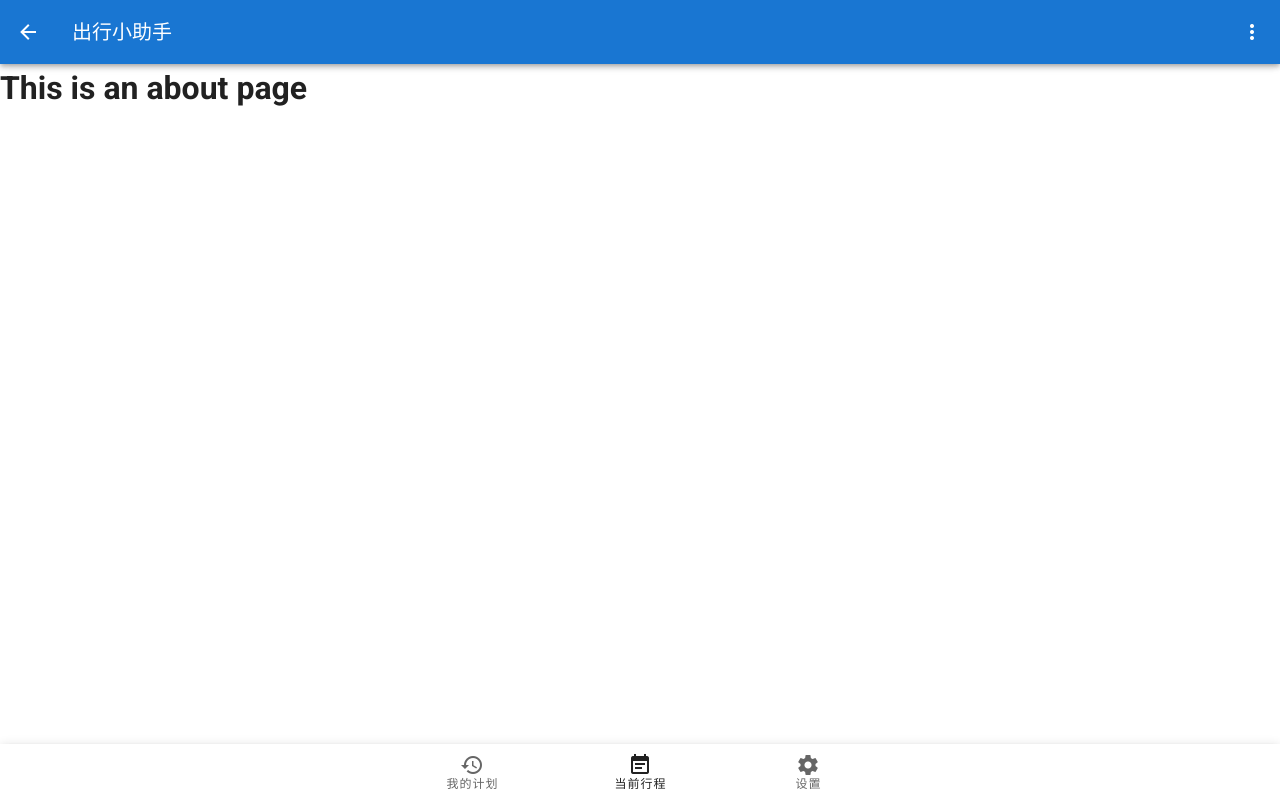
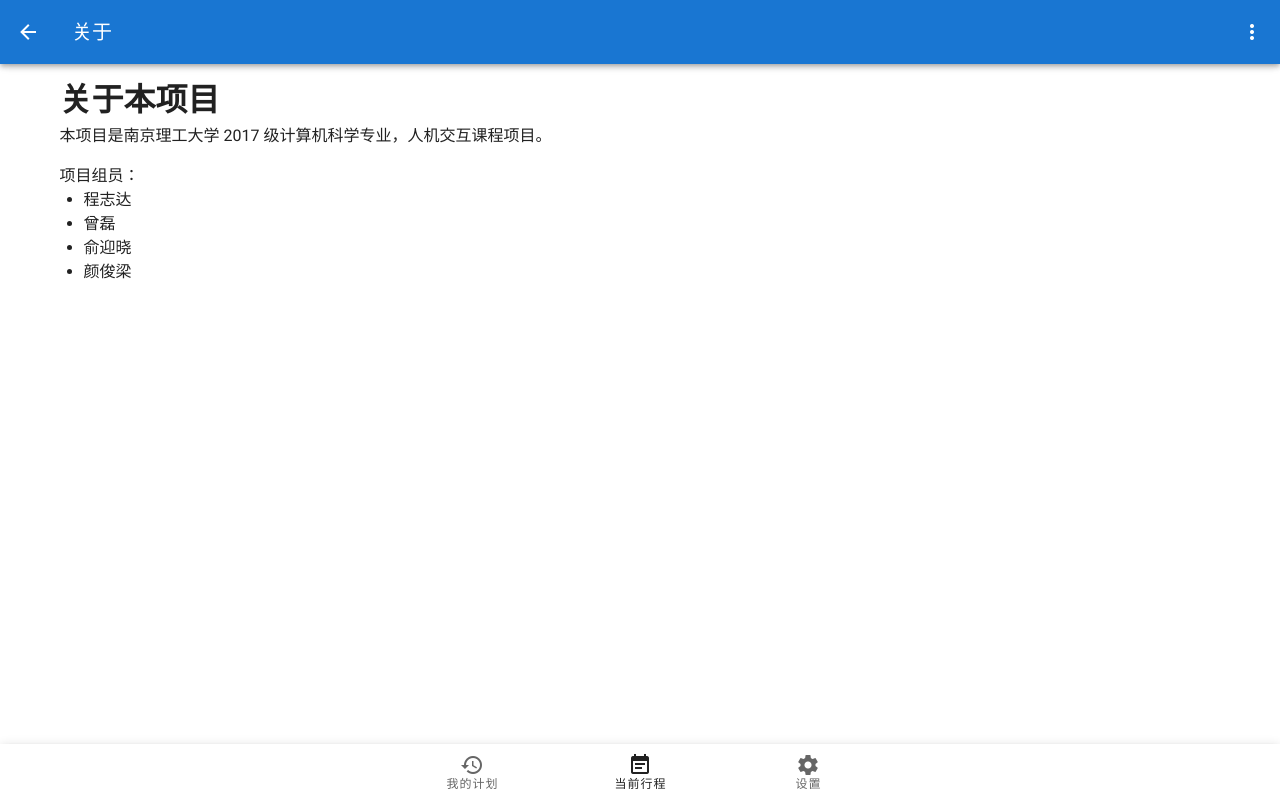
Before and after one commit to yjl9903/TravelHelper, a Vue app: page /about in a window 1280 px wide. Built offline with nearby package versions, Linux system fonts and the light colour scheme.

Commit message:
add: about page

```diff
--- a/src/router/index.js
+++ b/src/router/index.js
@@ -9,12 +9,18 @@
   {
     path: '/',
     name: 'home',
-    component: Home
+    component: Home,
+    meta: {
+      title: '我的计划'
+    }
   },
   {
     path: '/about',
     name: 'about',
-    component: () => import('../views/About.vue')
+    component: () => import('../views/About.vue'),
+    meta: {
+      title: '关于'
+    }
   },
   {
     path: '/settings',
--- a/src/views/About.vue
+++ b/src/views/About.vue
@@ -1,5 +1,15 @@
 <template>
-  <div class="about">
-    <h1>This is an about page</h1>
-  </div>
+  <v-container class="about">
+    <h1>关于本项目</h1>
+    <p>本项目是南京理工大学 2017 级计算机科学专业，人机交互课程项目。</p>
+    <p>
+      项目组员：
+      <ul>
+        <li>程志达</li>
+        <li>曾磊</li>
+        <li>俞迎晓</li>
+        <li>颜俊梁</li>
+      </ul>
+    </p>
+  </v-container>
 </template>
--- a/src/views/Settings.vue
+++ b/src/views/Settings.vue
@@ -9,12 +9,12 @@
       </v-list-item>
 
       <v-subheader>关于</v-subheader>
-      <v-list-item @click="() => {}">
+      <v-list-item @click="$router.push('/about')">
         <v-list-item-content>
           <v-list-item-title>帮助</v-list-item-title>
         </v-list-item-content>
       </v-list-item>
-      <v-list-item @click="() => {}">
+      <v-list-item @click="$router.push('/about')">
         <v-list-item-content>
           <v-list-item-title>关于</v-list-item-title>
         </v-list-item-content>
```
